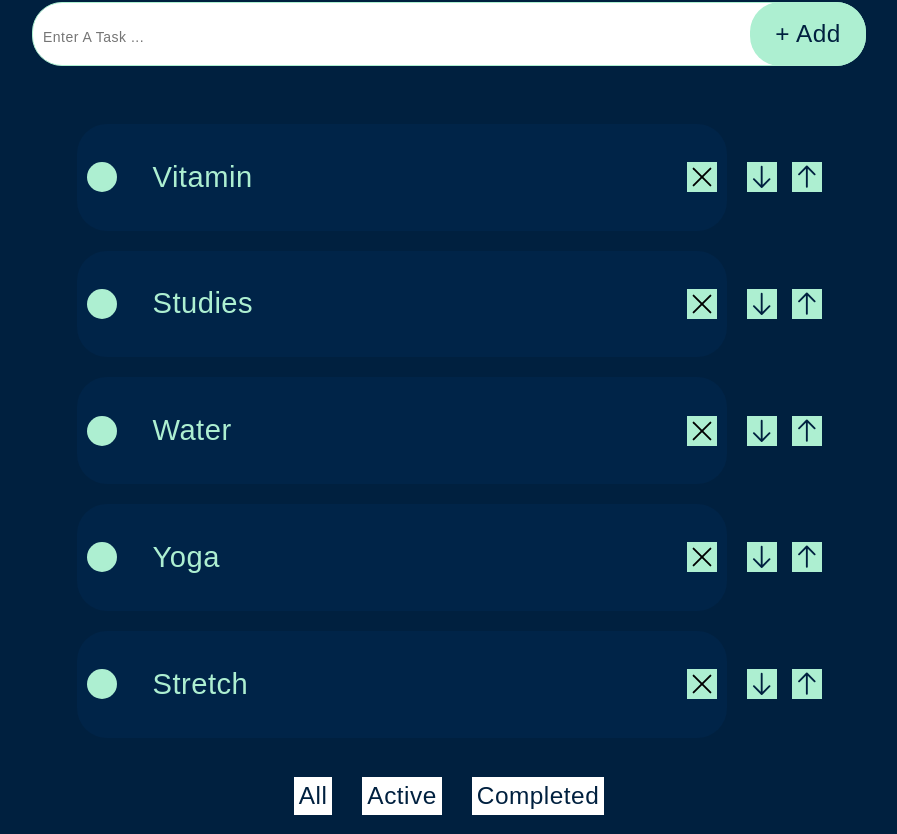
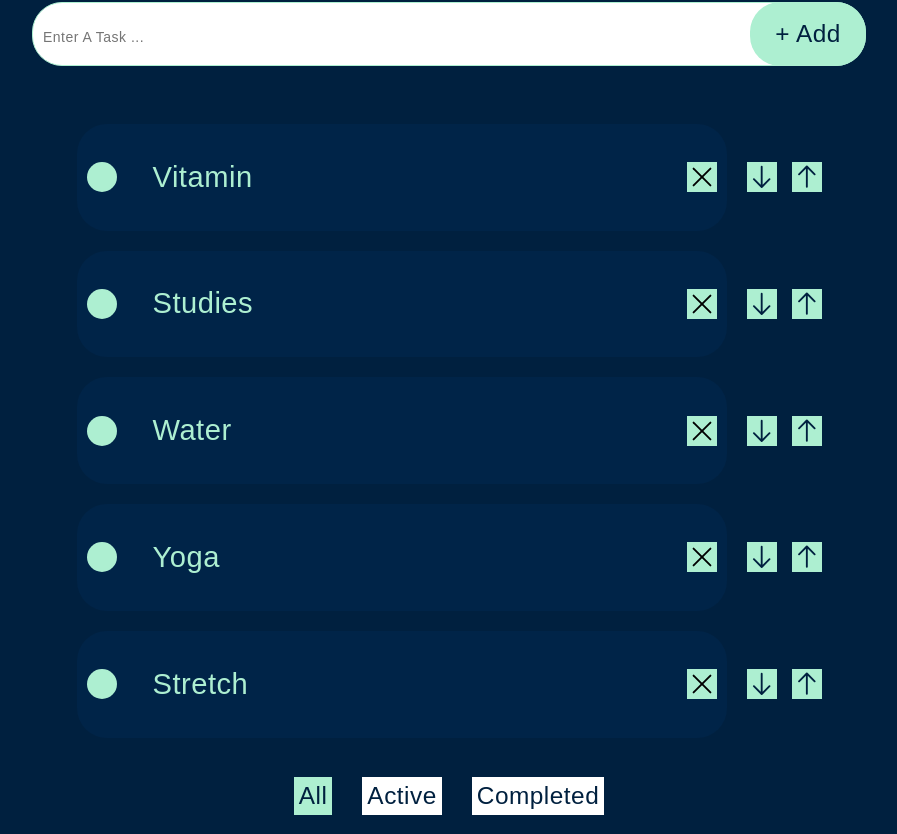
Before and after one commit to MarinaGromova/todo, a React (Vite) app: page / in a window 1280 px wide. Shown: the part 265-1099 px from the top of the page, without its empty margins (191-1088 px from the left). Built offline with nearby package versions, Linux system fonts and the light colour scheme.

Commit message:
рефакторинг

```diff
--- a/src/components/screens/newTodos/NewTodos.tsx
+++ b/src/components/screens/newTodos/NewTodos.tsx
@@ -10,7 +10,6 @@ type FilterValueType = 'all' | 'active' | 'completed'
 export const NewTodos = () => {
 	const [tasks, setTasks] = useState(data)
 	const [filter, setFilter] = useState<FilterValueType>('all')
-	const [color, setColor] = useState('white')
 
 	let tasksForTodo = tasks.filter(t => {
 		if (filter === 'active') return t.isDone
@@ -18,9 +17,8 @@ export const NewTodos = () => {
 		return true
 	})
 
-	const choiceAll = (value: FilterValueType) => {
-		setColor(color === '#adefd1' ? 'white' : '#adefd1')
-		setFilter(value)
+	const handleClick = (filter: FilterValueType) => {
+		setFilter(filter)
 	}
 
 	return (
@@ -40,7 +38,7 @@ export const NewTodos = () => {
 							)
 						})}
 					</ul>
-					<ButtonAll choiceAll={choiceAll} color={color} />
+					<ButtonAll handleClick={handleClick} filter={filter} />
 				</>
 			)}
 		</main>
--- a/src/components/ui/button/buttonAll/ButtonAll.tsx
+++ b/src/components/ui/button/buttonAll/ButtonAll.tsx
@@ -1,40 +1,33 @@
 import styles from './ButtonAll.module.scss'
 
 interface NewTodoProps {
-	choiceAll: Function
-	color: any
+	handleClick: Function
+	filter: any
 }
 
-export const ButtonAll = ({ choiceAll, color }: NewTodoProps) => {
+const FILTERS: { label: string; value: 'all' | 'active' | 'completed' }[] = [
+	{ label: 'All', value: 'all' },
+	{ label: 'Active', value: 'active' },
+	{ label: 'Completed', value: 'completed' },
+]
+
+export const ButtonAll = ({ handleClick, filter }: NewTodoProps) => {
 	return (
 		<div className={styles.il}>
+			{FILTERS.map(({ label, value }) => (
 				<button
+					key={value}
 					className={styles.button}
-				style={{ backgroundColor: color }}
+					style={{
+						backgroundColor: filter === value ? '#adefd1' : 'white',
+					}}
 					onClick={() => {
-					choiceAll('all')
+						handleClick(value)
 					}}
 				>
-				All
+					{label}
 				</button>
-			<button
-				className={styles.button}
-				style={{ backgroundColor: color }}
-				onClick={() => {
-					choiceAll('active')
-				}}
-			>
-				Active
-			</button>
-			<button
-				className={styles.button}
-				style={{ backgroundColor: color }}
-				onClick={() => {
-					choiceAll('completed')
-				}}
-			>
-				Completed
-			</button>
+			))}
 		</div>
 	)
 }
```
Lines whose indentation alone changed are shown as unchanged.
